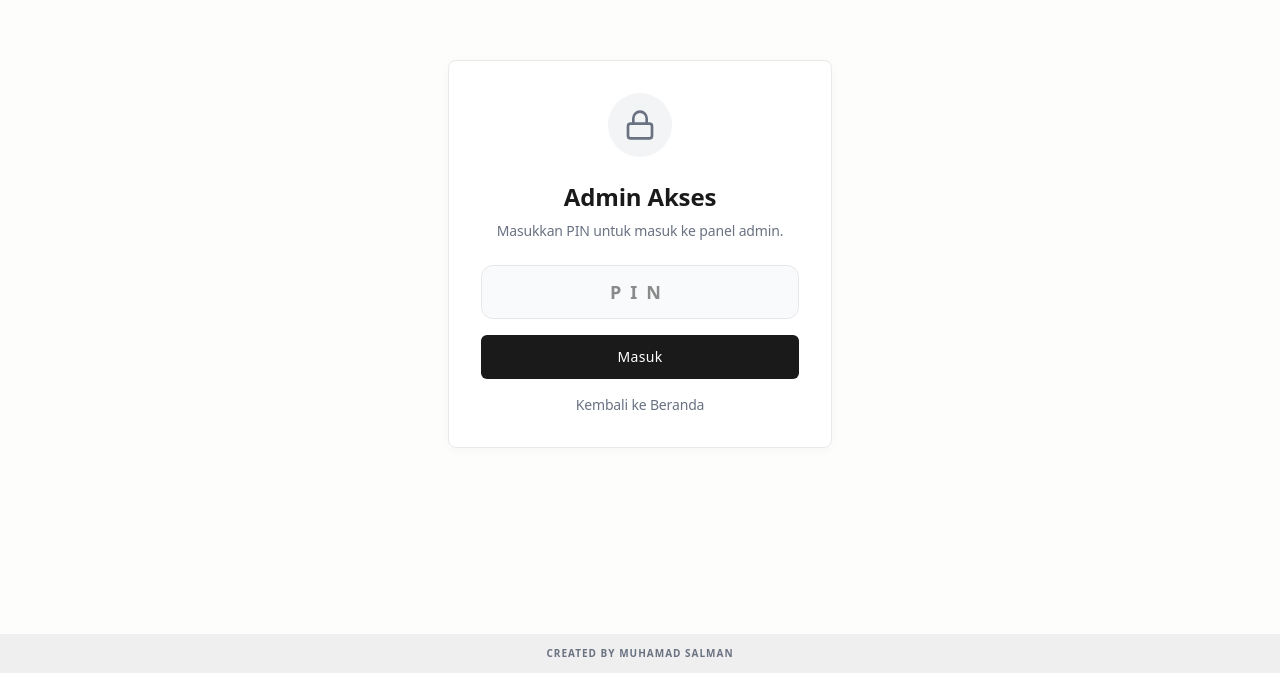
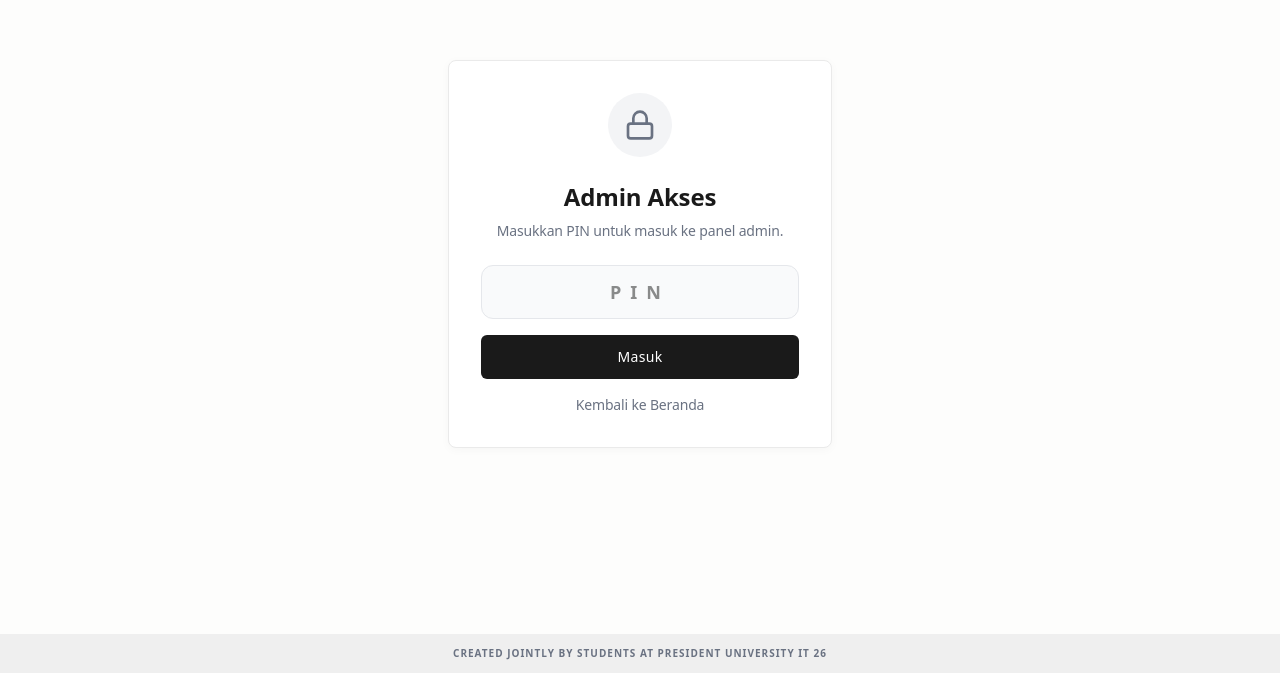
Before and after one commit to IT-26-PRESIDENT-UNIVERSITY/snapbooth, a Next.js app: page /admin in a window 1280 px wide. Shown: the part 127-800 px from the top of the page. Built offline with nearby package versions, Linux system fonts and the light colour scheme.

Commit message:
fix second

```diff
--- a/src/app/layout.tsx
+++ b/src/app/layout.tsx
@@ -28,12 +28,12 @@ export default function RootLayout({
         {/* Global Credit Footer */}
         <footer className="py-3 text-center bg-[#efefef] text-gray-500 text-[10px] font-semibold tracking-widest uppercase relative z-50">
           <a
-            href="https://portofolio-salman.netlify.app/"
+            href="https://it-26-president-university.github.io/it26-profile/"
             target="_blank"
             rel="noopener noreferrer"
-            className="hover:text-black transition-colors"
-          >
-            Created by Muhamad Salman
+            className="hover:underline transition-all"
+            >
+            created jointly by students at President University IT 26
           </a>
         </footer>
       </body>
```
